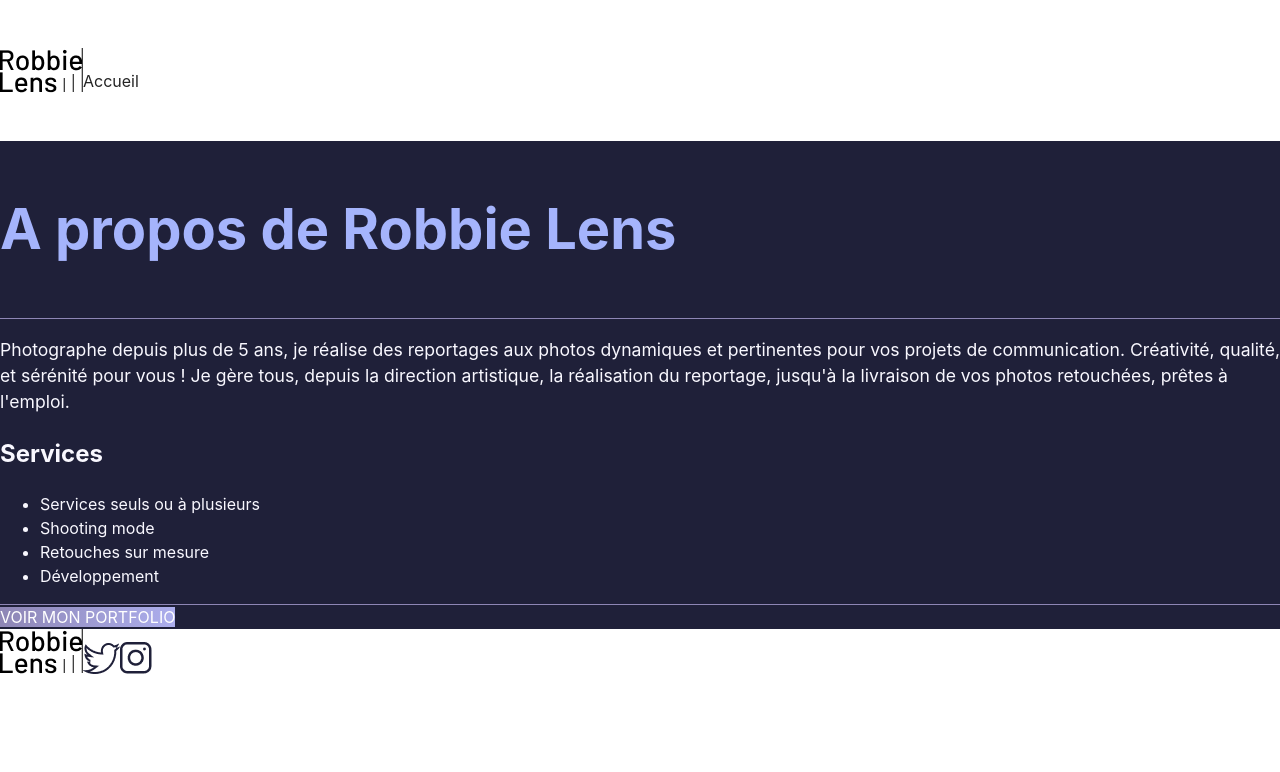
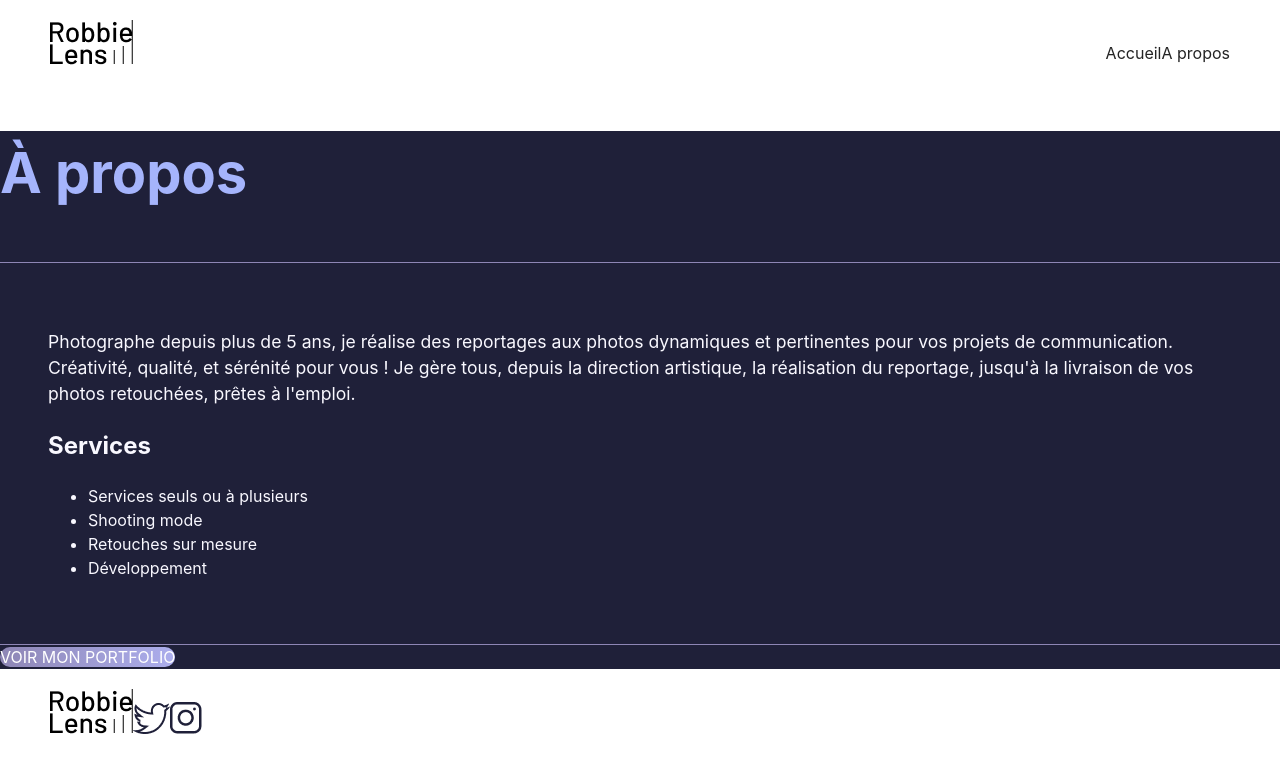
Before and after one commit to silenthill99/robbie-lens, a React (Create React App) app: page /a-propos in a window 1280 px wide. Shown: the top 772 px of the page. Built offline with nearby package versions, Linux system fonts and the light colour scheme.

Commit message:
Initiation aux flexbox

```diff
--- a/src/App.tsx
+++ b/src/App.tsx
@@ -7,13 +7,27 @@ import { APropos } from './Pages/A propos';
 
 function App() {
   return (
-    <div className='bg-[#1F2039]'>
-      <main>
+    <div>
+      <header>
+        <nav className="flex items-end justify-between bg-[white] text-[#242424]">
+          <NavLink to="/" className="hover:opacity-50"><img src="images/logo.png" alt="" /></NavLink>
+          <div>
+            <NavLink to="/" className="hover:underline hover:opacity-50">Accueil</NavLink>
+            <NavLink to="a-propos" className="hover:underline hover:opacity-50">A propos</NavLink>
+          </div>
+        </nav>
+      </header>
+      <main className='bg-[#1F2039]'>
         <Routes>
           <Route path='' element={<Home/>}/>
           <Route path='a-propos' element={<APropos/>}/>
         </Routes>
       </main>
+      <footer className='flex items-end bg-[white] text-[#242424]'>
+        <NavLink to="/" className="hover:opacity-50"><img src="images/logo.png" alt="" /></NavLink>
+        <a href="https://twitter.com/" target="_blank" className="hover:opacity-50"><img src="images/twitter.png" alt="" /></a>
+        <a href="https://www.instagram.com/" target="_blank" className="hover:opacity-50"><img src="images/instagram.png" alt="" /></a>
+      </footer>
     </div>
   );
 }
--- a/src/Pages/A propos.tsx
+++ b/src/Pages/A propos.tsx
@@ -3,16 +3,9 @@ import { NavLink } from "react-router-dom"
 export const APropos = () => {
     document.title = "À propos - Robbie Lens Photographie"
     return(
-        <section>
-            <header className="bg-[white] text-[#242424] py-12">
-                <nav className="flex items-end">
-                    <NavLink to="/" className="hover:opacity-50"><img src="images/logo.png" alt="" /></NavLink>
-                    <NavLink to="/" className="hover:underline hover:opacity-50">Accueil</NavLink>
-                </nav>
-            </header>
-            <main>
-                <h1>A propos de Robbie Lens</h1>
-                <div className="border-t border-b border-[#8e86b5]">
+        <section className="m-auto">
+            <h1>À propos</h1>
+            <div className="border-y border-[#8e86b5] p-12">
                 <p>Photographe depuis plus de 5 ans, je réalise des reportages aux photos dynamiques et pertinentes pour vos projets de communication. Créativité, qualité, et sérénité pour vous ! Je gère tous, depuis la direction artistique, la réalisation du reportage, jusqu'à la livraison de vos photos retouchées, prêtes à l'emploi.</p>
                 <h2>Services</h2>
                 <ul>
@@ -22,16 +15,9 @@ export const APropos = () => {
                     <li>Développement</li>
                 </ul>
             </div>
-
             <div>
-                    <a href="" className="bg-gradient-to-r from-[#8e86b5] to-[#acaeed] text-white hover:bg-gradient-to-r hover:from-[#696484] hover:to-[#8788BA]">VOIR MON PORTFOLIO</a>
+                <a href="" className="bg-gradient-to-r from-[#8e86b5] to-[#acaeed] text-white hover:bg-gradient-to-r hover:from-[#696484] hover:to-[#8788BA] rounded-full">VOIR MON PORTFOLIO</a>
             </div>
-            </main>
-            <footer className='flex items-end bg-[white] text-[#242424]'>
-                <NavLink to="/" className="hover:opacity-50"><img src="images/logo.png" alt="" /></NavLink>
-                <a href="https://twitter.com/" target="_blank" className="hover:opacity-50"><img src="images/twitter.png" alt="" /></a>
-                <a href="https://www.instagram.com/" target="_blank" className="hover:opacity-50"><img src="images/instagram.png" alt="" /></a>
-            </footer>
         </section>
     )
 }
--- a/src/Pages/Home.tsx
+++ b/src/Pages/Home.tsx
@@ -3,26 +3,13 @@ import { NavLink } from "react-router-dom";
 export const Home = () => {
     document.title = "Accueil - Robbie Lens"
     return(
-        <section>
-            <header className="flex items-end bg-[white] text-[#242424] py-12">
-                <img src="images/logo.png" alt="" />
-                <nav className="flex items-end">
-                    <NavLink to="a-propos" className="hover:underline hover:opacity-50">A propos</NavLink>
-                </nav>
-            </header>
-            <main>
-                <h1>Photographie</h1>
+        <section className="flex">
+            <div>
+                <h1>Robbie Lens Photographie</h1>
                 <p>Où <span className="text-[#A5B4FC]">professionalisme</span> s’allie avec <span className="text-[#A5B4FC]">passion</span>. Depuis plus de 5 ans maintenant, j’exerce mon métier avec la passion qui m’anime : capturer l’essence de chaque instant.</p>
-                <img src="images/robbie-lens.png" alt="" />
-                <div>
-                    <a href="" className="bg-gradient-to-r from-[#8e86b5] to-[#acaeed] text-white hover:bg-gradient-to-r hover:from-[#696484] hover:to-[#8788BA]">UN PROJET ? ÉCRIVEZ-MOI</a>
-                </div>
-            </main>
-            <footer className='flex items-end bg-[white] text-[#242424]'>
-                <img src="images/logo.png" alt="" />
-                <a href="https://twitter.com/" target="_blank" className="hover:opacity-50"><img src="images/twitter.png" alt="" /></a>
-                <a href="https://www.instagram.com/" target="_blank" className="hover:opacity-50"><img src="images/instagram.png" alt="" /></a>
-            </footer>
+                <a href="" className="bg-gradient-to-r from-[#8e86b5] to-[#acaeed] text-white hover:bg-gradient-to-r hover:from-[#696484] hover:to-[#8788BA] rounded-full">UN PROJET ? ÉCRIVEZ-MOI</a>
+            </div>
+            <img src="images/robbie-lens.png" alt="" />
         </section>
     )
 }
--- a/src/index.css
+++ b/src/index.css
@@ -46,3 +46,17 @@ ul {
   margin-block-end: 1em;
   padding-inline-start: 40px;
 }
+
+header {
+  padding-top: 20px;
+  padding-bottom: 20px;
+  padding-left: 50px;
+  padding-right: 50px;
+}
+
+footer {
+  padding-top: 20px;
+  padding-bottom: 20px;
+  padding-left: 50px;
+  padding-right: 50px;
+}
```
Lines whose indentation alone changed are shown as unchanged.
